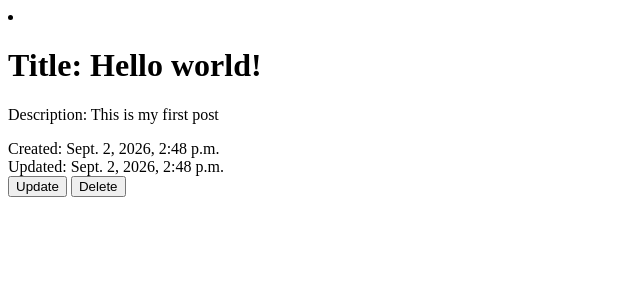
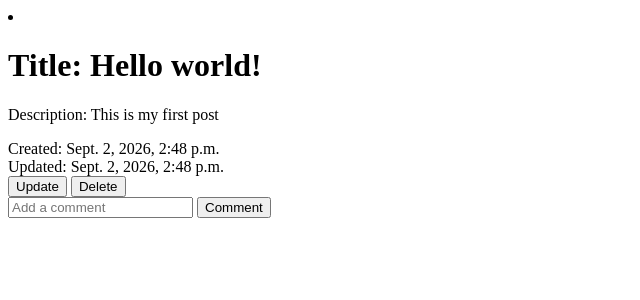
Before and after one commit to jacob-dalek/jacob-vlog-project, a Django app: template project/app/templates/components/card_format.html in a window 1280 px wide. Shown: the top 300 px of the page, without its empty margins (0-640 px from the left). Run offline with Django 5.2, Linux system fonts and the light colour scheme; the template is opened without the code that fills it: values that come from a table or form of the project are taken from there, others are empty; data comes from the database, SQL or seed files in the repository; both versions use the stored data as it was after the commit; some libraries are stand-ins or nearby versions.

Commit message:
I want to add a comment system

```diff
--- a/project/app/templates/components/card_format.html
+++ b/project/app/templates/components/card_format.html
@@ -17,5 +17,10 @@
                                 hx-confirm="Are you sure you want delete {{post.Title}}?" hx-swap="outerHTML"
                                 hx-target="closest li" class="block px-5 py-2 text-sm font-medium tracking-wider text-center text-white transition-colors duration-300 transform bg-red-500 rounded-md lg:mx-4 hover:bg-red-400">Delete</button>
                 </div>
+                <div class="pt-2">
+                        <input type="text" placeholder="Add a comment" class="input"/>
+                        <button class="px-5 py-2 text-sm font-medium tracking-wider text-center text-white transition-colors duration-300 transform bg-gray-900 rounded-md hover:bg-gray-700">Comment</button>
+
+                </div>
         </div>
 </li>
```
Also changed, not shown: project/db.sqlite3.
